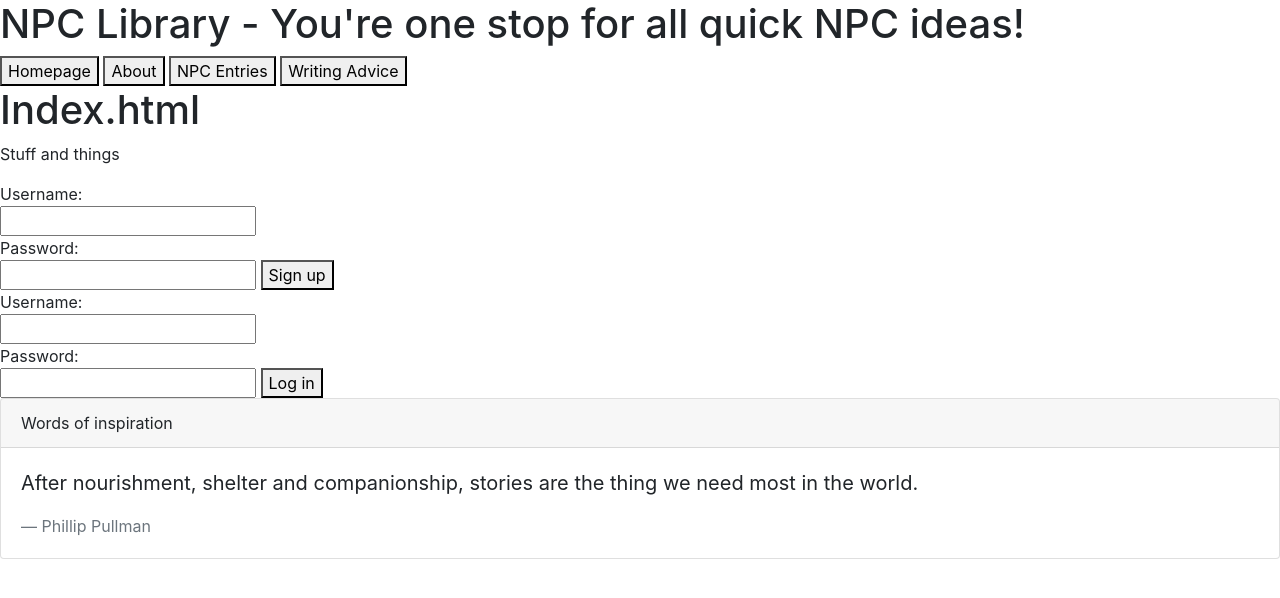
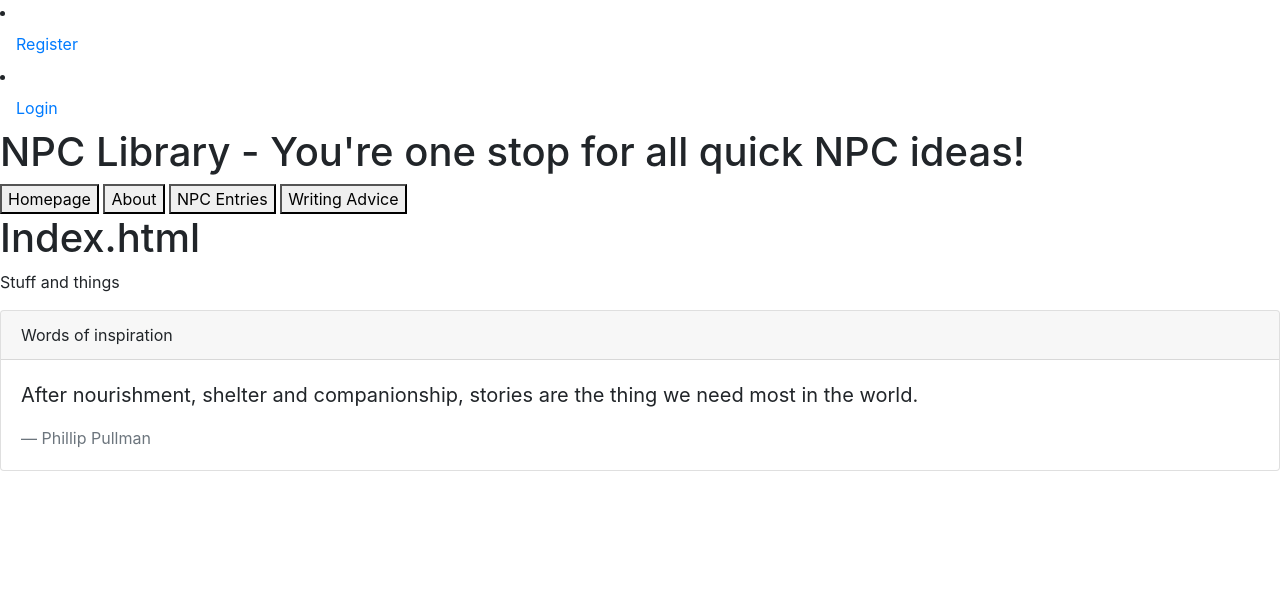
Before and after one commit to Ladyofgoats/Lydia---NPC-Library, a Django app: page / in a window 1280 px wide. Shown: the top 598 px of the page. Run offline with Django 5.2, Linux system fonts and the light colour scheme; some libraries are stand-ins or nearby versions.

Commit message:
Adding lof in and sign up.

```diff
--- a/NPCLibrary/urls.py
+++ b/NPCLibrary/urls.py
@@ -13,5 +13,6 @@ from django.contrib import admin
 
 urlpatterns = [
     path('admin/',admin.site.urls),
+    path("accounts/", include("allauth.urls")),
     path('', include('NPCList.urls')),
 ]
--- a/NPCList/templates/index.html
+++ b/NPCList/templates/index.html
@@ -13,20 +13,7 @@
     {% block content %}
     <h1>Index.html</h1>
     <p>Stuff and things</p>
-    <div class="sign-up-section">
-        <div class="label">Username:</div>
-        <input type="text" class="text-input" id="username-signup">
-        <div class="label">Password:</div>
-        <input type="password" class="text-input" id="password-signup">
-        <button class="button" id="signup-button">Sign up</button>
-    </div>
-    <div class="login-section">
-        <div class="label">Username:</div>
-        <input type="text" class="text-input" id="username-login">
-        <div class="label">Password:</div>
-        <input type="password" class="text-input" id="password-login">
-        <button class="button" id="login-button">Log in</button>
-    </div>
+
     {%endblock%}
 </body>
 </html>
--- a/templates/base.html
+++ b/templates/base.html
@@ -1,4 +1,8 @@
 {% load static %}
+
+{% url 'account_login' as login_url %}
+{% url 'account_signup' as signup_url %}
+{% url 'account_logout' as logout_url %}
 
 <!DOCTYPE html>
 <html lang="en">
@@ -13,6 +17,20 @@
      <link href="https://stackpath.bootstrapcdn.com/bootstrap/4.5.2/css/bootstrap.min.css" rel="stylesheet">
       <!-- FONTS ETC. -->
       <link rel="stylesheet" href="https://maxcdn.bootstrapcdn.com/font-awesome/4.7.0/css/font-awesome.min.css" type="text/css" />
+
+      {% if user.is_authenticated %}
+<li class="nav-item">
+	<a class="nav-link {% if request.path == logout_url %}active{% endif %}" aria-current="page" href="{% url 'account_logout' %}">Logout</a>
+</li>
+{% else %}
+<li class="nav-item">
+	<a class="nav-link {% if request.path == signup_url %}active{% endif %}" aria-current="page"
+		href="{% url 'account_signup' %}">Register</a>
+</li>
+<li class="nav-item">
+	<a class="nav-link {% if request.path == login_url %}active{% endif %}" aria-current="page" href="{% url 'account_login' %}">Login</a>
+</li>
+{% endif %}
 
       <title>NPC Library - You're one stop for all quick NPC ideas!</title>
 </head>
```
Also changed, not shown: NPCLibrary/settings.py (+11 -0 lines), NPCList/templates/homepage.html (+1 -19 lines), requirements.txt (+7 -3 lines).
